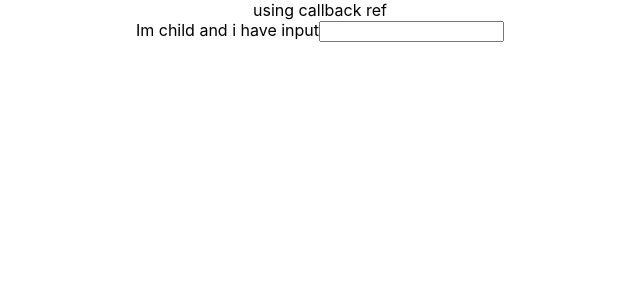
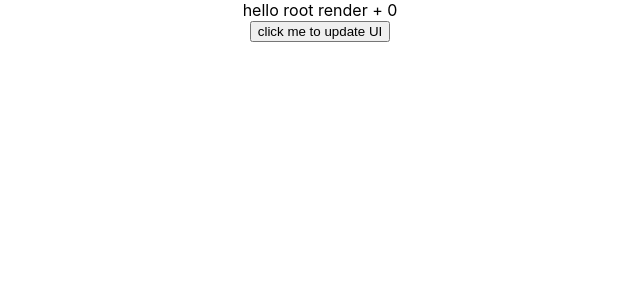
Before and after one commit to audelqua/render-huge-list, a React (Create React App) app: page / in a window 1280 px wide. Shown: the top 300 px of the page, without its empty margins (320-960 px from the left). Built offline with nearby package versions, Linux system fonts and the light colour scheme.

Commit message:
custom update react repo without directly with root.render

```diff
--- a/src/App.js
+++ b/src/App.js
@@ -17,6 +17,7 @@ import SampleOfUsingRef from './components/sampleOfUsingRef'
 import SampleOfForwardingRef from './components/sampleOfForwardingRef'
 import SampleOfHOC from './components/sampleOfHOC'
 import SampleOfCallBackRef from './components/sampleOfCallBackRef'
+import SampleUsageOfRootRender from './components/sampleUsageOfRootRender'
 
 
 
@@ -26,7 +27,7 @@ import 'react-virtualized/styles.css'; // only needs to be imported once
 function App() {
   return (
     <div className="App">
-      <SampleOfCallBackRef />
+      <SampleUsageOfRootRender />
     </div>
   );
 }
--- /dev/null
+++ b/src/components/sampleUsageOfRootRender/index.jsx
@@ -0,0 +1,31 @@
+import React from 'react'
+import ReactDOM from 'react-dom/client';
+
+class SampleUsageOfRootRender extends React.Component{
+    constructor(props) {
+        super(props)
+        this.counter = 0
+        this.customMethodToUpdateUiWithoutStateHandling = this.customMethodToUpdateUiWithoutStateHandling.bind(this)
+    }
+
+    customMethodToUpdateUiWithoutStateHandling() {
+        console.log('ge')
+        this.counter =+ 1
+    }
+
+    render() {
+        console.log('this.counter', this.counter);
+        return (
+            <div id='aaaaa'>
+                hello root render + <span>{this.counter}</span>
+                <br />
+                <button
+                    onClick={this.customMethodToUpdateUiWithoutStateHandling}
+                >
+                    click me to update UI
+                </button>
+            </div>
+        )
+    }
+}
+export default SampleUsageOfRootRender
```
